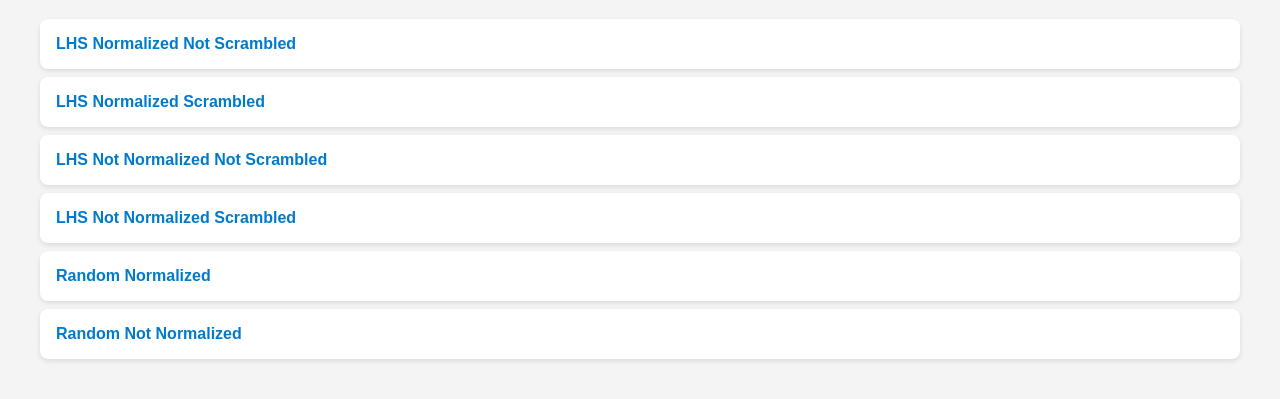
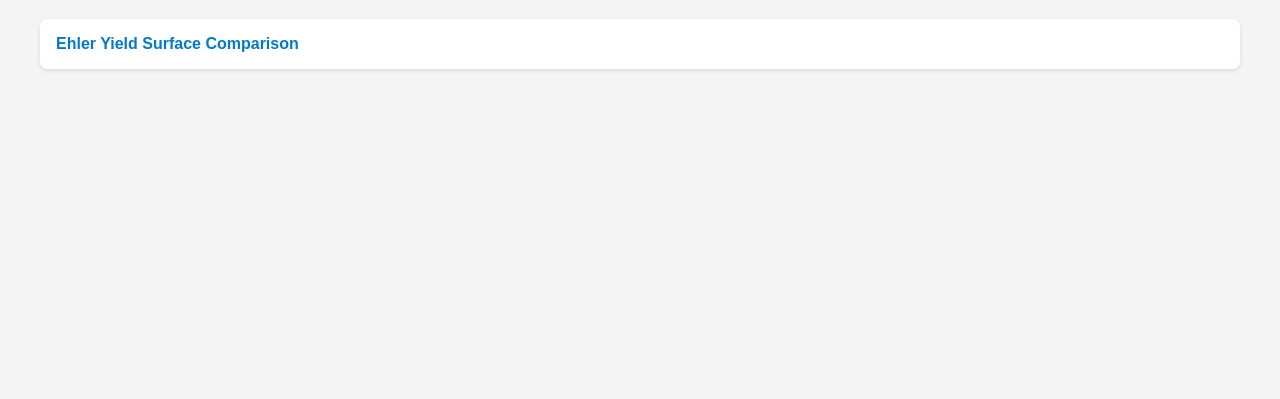
Before and after one commit to sushant55poudel/htmls, a plain HTML site: page index.html in a window 1280 px wide. Shown: the part 101-500 px from the top of the page. Drawn offline with Linux system fonts and the light colour scheme.

Commit message:
Update index.html

```diff
--- a/index.html
+++ b/index.html
@@ -36,12 +36,12 @@
 <body>
     <h1>My HTML Visualizations</h1>
     <ul>
-        <li><a href="LHS_Normalized_Not_Scrambled.html">LHS Normalized Not Scrambled</a></li>
+        <!-- <li><a href="LHS_Normalized_Not_Scrambled.html">LHS Normalized Not Scrambled</a></li>
         <li><a href="LHS_Normalized_Scrambled.html">LHS Normalized Scrambled</a></li>
         <li><a href="LHS_Not_Normalized_Not_Scrambled.html">LHS Not Normalized Not Scrambled</a></li>
         <li><a href="LHS_Not_Normalized_Scrambled.html">LHS Not Normalized Scrambled</a></li>
-        <li><a href="Random_Normalized.html">Random Normalized</a></li>
-        <li><a href="Random_Not_Normalized.html">Random Not Normalized</a></li>
+        <li><a href="Random_Normalized.html">Random Normalized</a></li>-->
+        <li><a href="Ehler_yield_surface_True_and_NN.html">Ehler Yield Surface Comparison</a></li>
     </ul>
 </body>
 </html>
```
